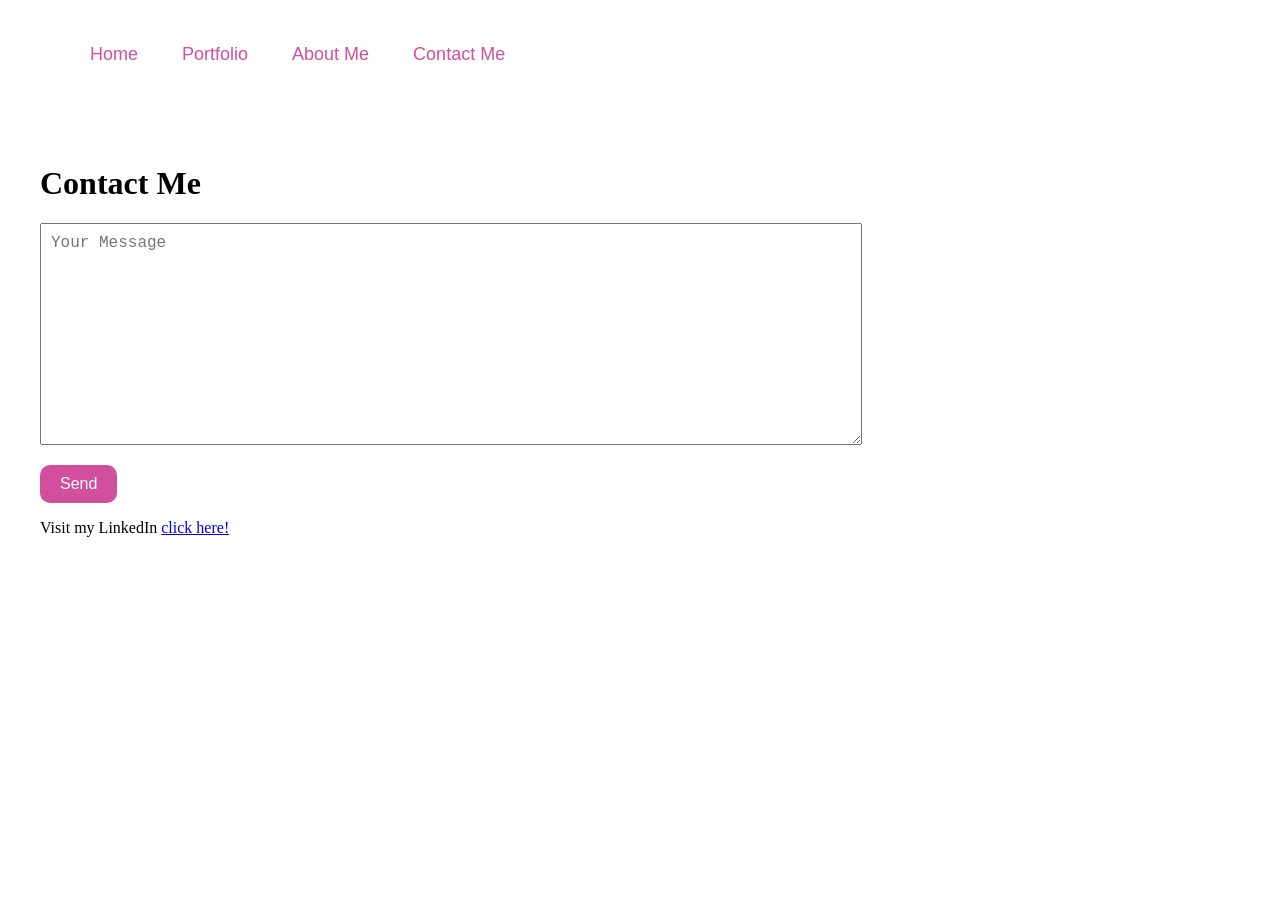
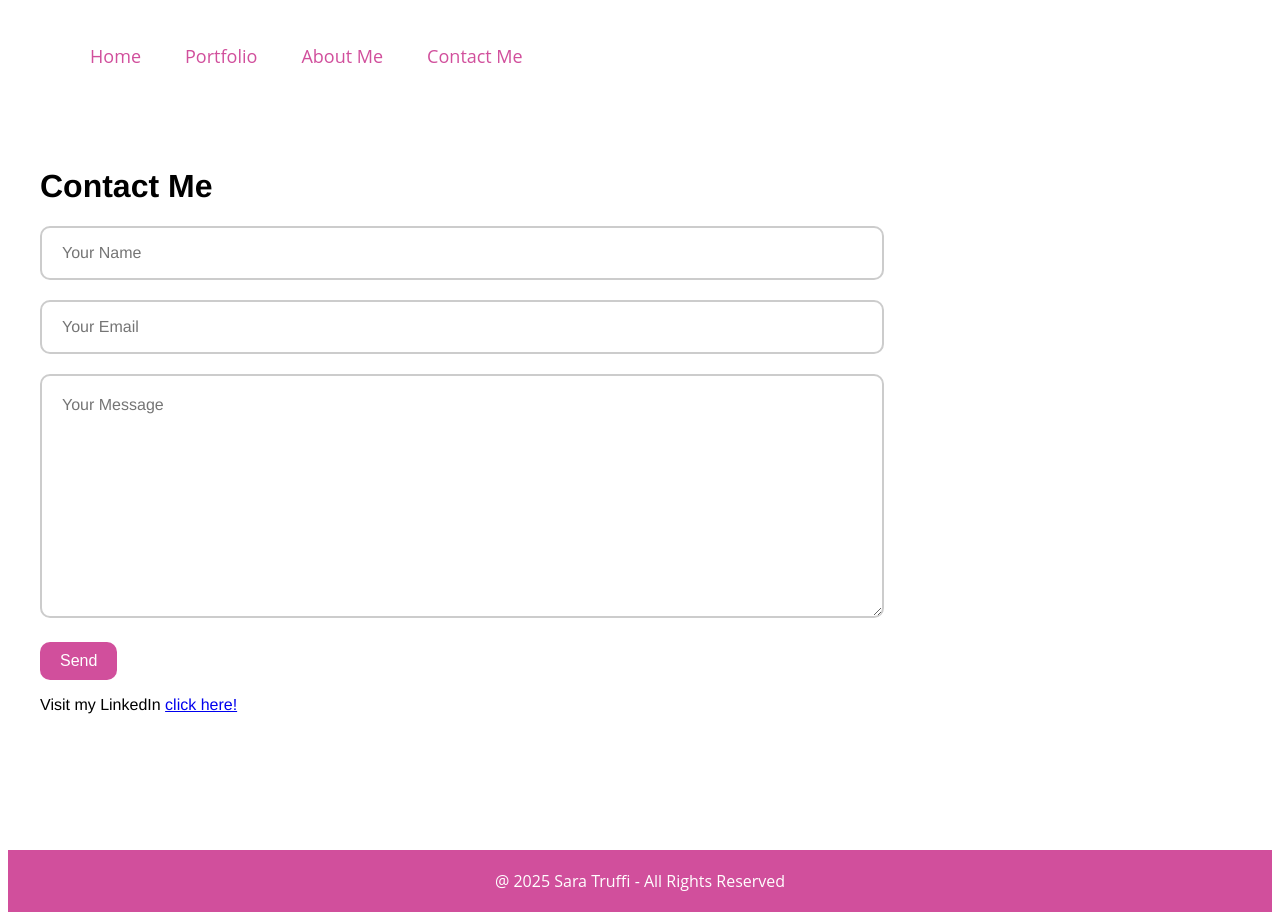
Before and after one commit to sstruffi/CONTACT.HTML, a plain HTML site: page index.html in a window 1280 px wide. Before the commit the page ends 800 px from the top, so only its background shows below. Drawn offline with Linux system fonts and the light colour scheme.

Commit message:
the button and box

```diff
--- a/index.html
+++ b/index.html
@@ -9,7 +9,7 @@
       nav ul li { display: inline; margin-right: 20px; }
       nav a {
         text-decoration: none;
-        font-family: Arial, sans-serif;
+        font-family: Open Sans, sans-serif;
         font-size: 18px;
         color: #d14f9c;
         padding: 6px 10px;
@@ -19,23 +19,40 @@
       nav a:active { color: #aa2f79; }
       nav a:visited { color: #c6428f; }
 
-      { box-sizing: border-box; margin: 0; padding: 0; }
       .container { max-width: 1200px; margin: 0 auto; padding: 20px; }
 
       .contact-section {
-          margin-top: 100px;
+        margin-top: 100px;
+        font-family: Helvetica, sans-serif;
+      }
+
+      input {
+        font-family: Helvetica, sans-serif;
+        font-size: 16px;
+        width: 800px;
+        padding: 20px;
+        height: 10px;
+        margin-bottom: 20px;
+        border-radius: 10px;
+      }
+
+      textarea {
+        font-family: Helvetica, sans-serif;
+        font-size: 16px;
+        width: 800px;
+        padding: 20px;
+        min-height: 200px;
+        resize: vertical;
+        border-radius: 10px;
       }
 
       input, textarea {
-        display: block;
-        width: 800px;
-        padding: 10px;
-        height: 200px;
-        margin-bottom: 20px;
-        font-size: 16px;
+         border: 2px solid #ccc;
       }
 
       button {
+        display: block;
+        margin-top: 20px;
         padding: 10px 20px;
         background-color: #d14f9c;
         border: none;
@@ -45,6 +62,16 @@
         border-radius: 10px;
       }
       button:hover { background-color: #ff8fc9; }
+
+      footer {
+        background-color: #d14f9c;
+        color: white;
+        text-align: center;
+        padding: 20px 0;
+        margin-top: 100px;
+        font-family: Open Sans, sans-serif;
+      }
+
     </style>
   </head>
   <body>
@@ -60,13 +87,16 @@
 
       <div class="contact-section">
       <h1>Contact Me</h1>
-      <form action="mailto:sarastruffi@gmail.com" method="POST">
-        <imput type="text" name="name" placeholder="Your Name">  <imput type="email" name="email" placeholder="Your Email">
-        <textarea name="message" rows="5" placeholder="Your Message"></textarea>
+      <form action="mailto:sarastruffi@gmail.com" method="GET" enctype="text/plain">
+        <input type="text" name="Name" placeholder="Your Name">
+        <input type="email" name="Email" placeholder="Your Email">
+        <textarea name="Message" placeholder="Your Message"></textarea>
         <button type="submit">Send</button>
-      </form>
+        </form>
           <p>Visit my LinkedIn
             <a href="https://ca.linkedin.com/in/sara-truffi-40764730a" target="_blank">click here!</a></p>
     </div>
+    </div>
+    <footer>@ 2025 Sara Truffi - All Rights Reserved</footer>
   </body>
 </html>
```
